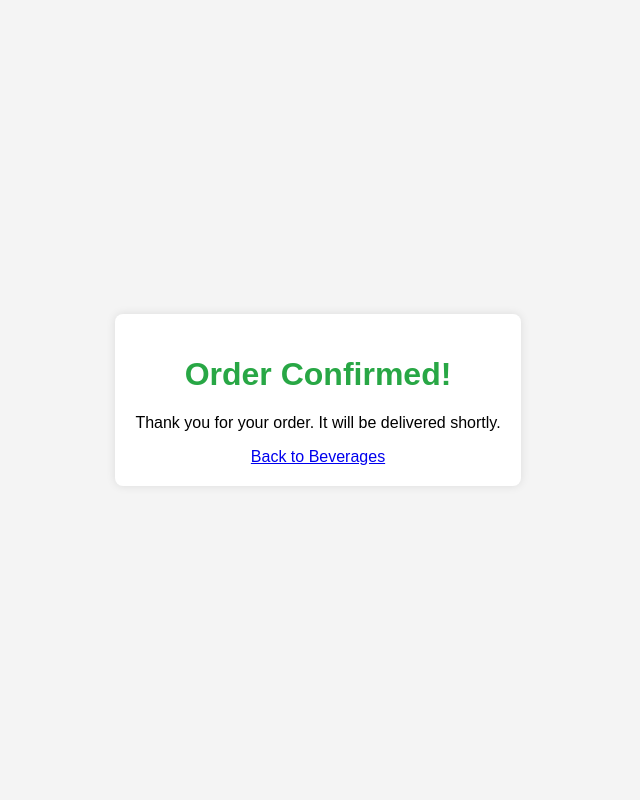
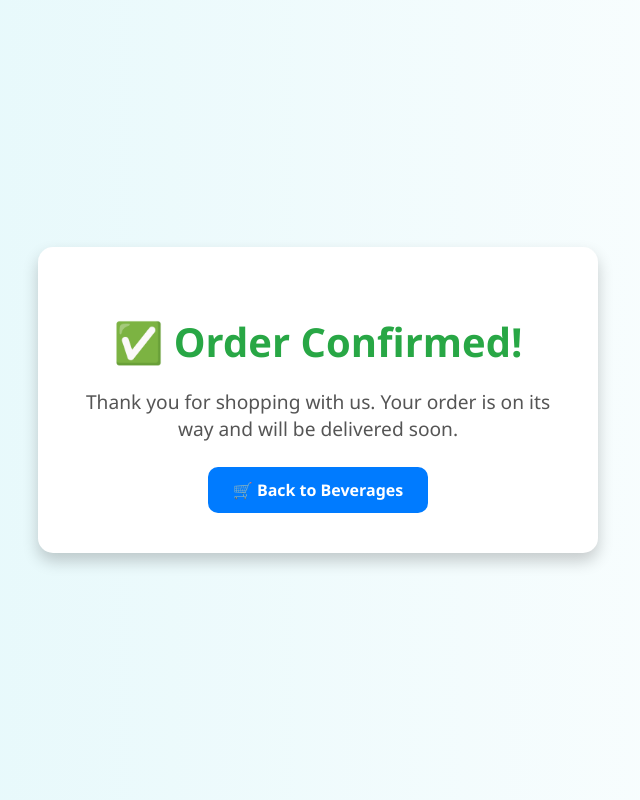
Before and after one commit to RONNIEATAHO/e-commerce, a PHP site: page /order_confirmation.php in a window 1280 px wide. Shown: the whole page, without its empty margins (322-962 px from the left). Run offline with PHP 8.4, Linux system fonts and the light colour scheme; the visitor is signed in with stand-in values (Sample User, id 1).

Commit message:
Update order_confirmation.php

```diff
--- a/e-commerce/order_confirmation.php
+++ b/e-commerce/order_confirmation.php
@@ -13,34 +13,84 @@ if (!isset($_SESSION['user_id'])) {
 <head>
     <meta charset="UTF-8">
     <meta name="viewport" content="width=device-width, initial-scale=1.0">
-    <title>Order Confirmation</title>
+    <title>Order Confirmation - ShopSmart</title>
     <style>
         body {
-            font-family: Arial, sans-serif;
-            background-color: #f4f4f4;
+            font-family: 'Segoe UI', Tahoma, Geneva, Verdana, sans-serif;
+            background-color: #f5f7fa;
+            margin: 0;
+            padding: 0;
             display: flex;
+            height: 100vh;
             justify-content: center;
             align-items: center;
-            height: 100vh;
-            margin: 0;
+            background-image: linear-gradient(to right, #e0f7fa, #ffffff);
         }
+
         .confirmation-message {
-            background-color: #fff;
-            padding: 20px;
-            border-radius: 8px;
-            box-shadow: 0 0 10px rgba(0, 0, 0, 0.1);
+            background-color: #ffffff;
+            padding: 40px 30px;
+            border-radius: 15px;
+            box-shadow: 0 8px 16px rgba(0, 0, 0, 0.2);
             text-align: center;
+            max-width: 500px;
+            width: 90%;
+            animation: fadeIn 0.8s ease-in-out;
         }
+
         .confirmation-message h1 {
             color: #28a745;
+            font-size: 2.5em;
+            margin-bottom: 10px;
+        }
+
+        .confirmation-message p {
+            font-size: 1.2em;
+            color: #555;
+            margin-bottom: 25px;
+        }
+
+        .confirmation-message a {
+            display: inline-block;
+            padding: 12px 25px;
+            background-color: #007bff;
+            color: white;
+            text-decoration: none;
+            border-radius: 10px;
+            font-weight: bold;
+            transition: background-color 0.3s ease, transform 0.2s ease;
+        }
+
+        .confirmation-message a:hover {
+            background-color: #0056b3;
+            transform: scale(1.05);
+        }
+
+        @keyframes fadeIn {
+            from { opacity: 0; transform: translateY(-10px); }
+            to { opacity: 1; transform: translateY(0); }
+        }
+
+        @media (max-width: 600px) {
+            .confirmation-message {
+                padding: 25px 20px;
+            }
+
+            .confirmation-message h1 {
+                font-size: 2em;
+            }
+
+            .confirmation-message p {
+                font-size: 1em;
+            }
         }
     </style>
 </head>
 <body>
     <div class="confirmation-message">
-        <h1>Order Confirmed!</h1>
-        <p>Thank you for your order. It will be delivered shortly.</p>
-        <a href="beverages.php">Back to Beverages</a>
+        <h1>✅ Order Confirmed!</h1>
+        <p>Thank you for shopping with us. Your order is on its way and will be delivered soon.</p>
+        <a href="beverages.php">🛒 Back to Beverages</a>
     </div>
 </body>
 </html>
```
